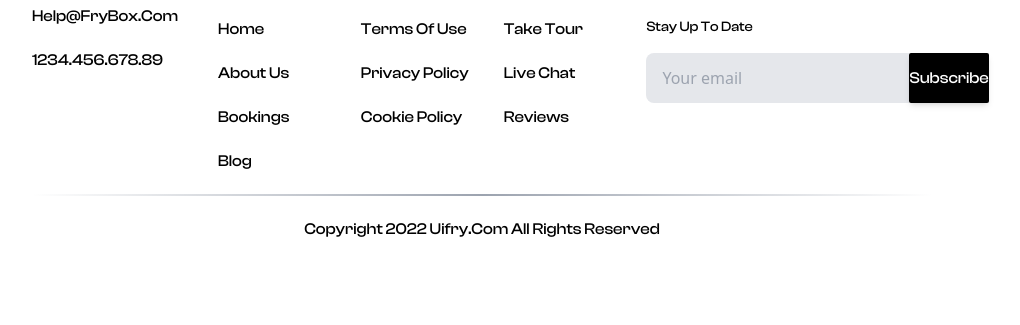
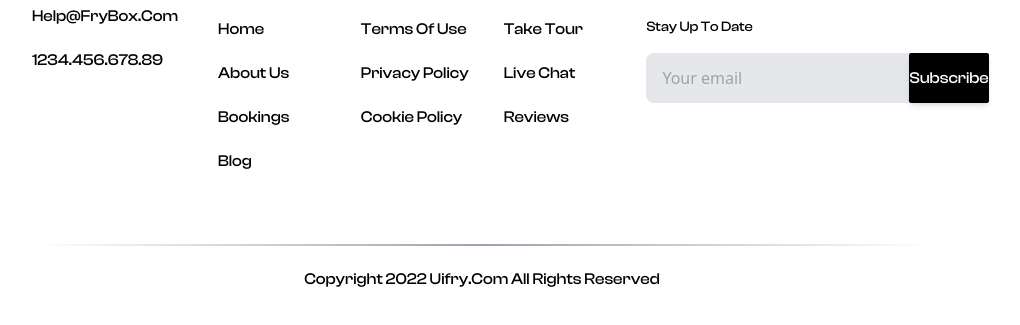
Before and after one commit to GautamGM/uifry-landing-page, a website: page index.html in a window 1280 px wide. Shown: the part 5070-5395 px from the top of the page, without its empty margins (158-1178 px from the left). Before the commit the page ends 5323 px from the top, so only its background shows below. Drawn offline with nearby package versions, Linux system fonts and the light colour scheme.

Commit message:
animation

```diff
--- a/index.html
+++ b/index.html
@@ -724,7 +724,7 @@
         <!-- ######################################################################End -->
 
         <!-- Footer -->
-        <footer class="lg:mt-[100px] min-h-[400px]  ">
+        <footer class="lg:mt-[100px] min-h-[500px]  ">
           <div class="pt-[100px]">
             <div
               class="pl-[20px] pr-[20px] md:pl-[60px] md:pr-[60px] lg:pl-[190px] lg:pr-[190px]"
@@ -827,7 +827,7 @@
 
 
               <div
-                class="  copy-write  min-h-[70px] border-t border-gray-400 relative mt-[10px] md:top-[10px]"
+                class="  copy-write  min-h-[70px] border-t border-gray-400 relative mt-[30px] xl:top-[40px]"
               >
               <div class="absolute inset-0 h-0.5 bg-gradient-to-r from-transparent via-gray-400 to-transparent"> <p class="text-center text-[16px] font-[ClashDisplay-Medium] flex justify-center md:items-center mt-[10px] min-h-[50px]">
                 Copyright 2022 Uifry.Com All Rights Reserved
```
